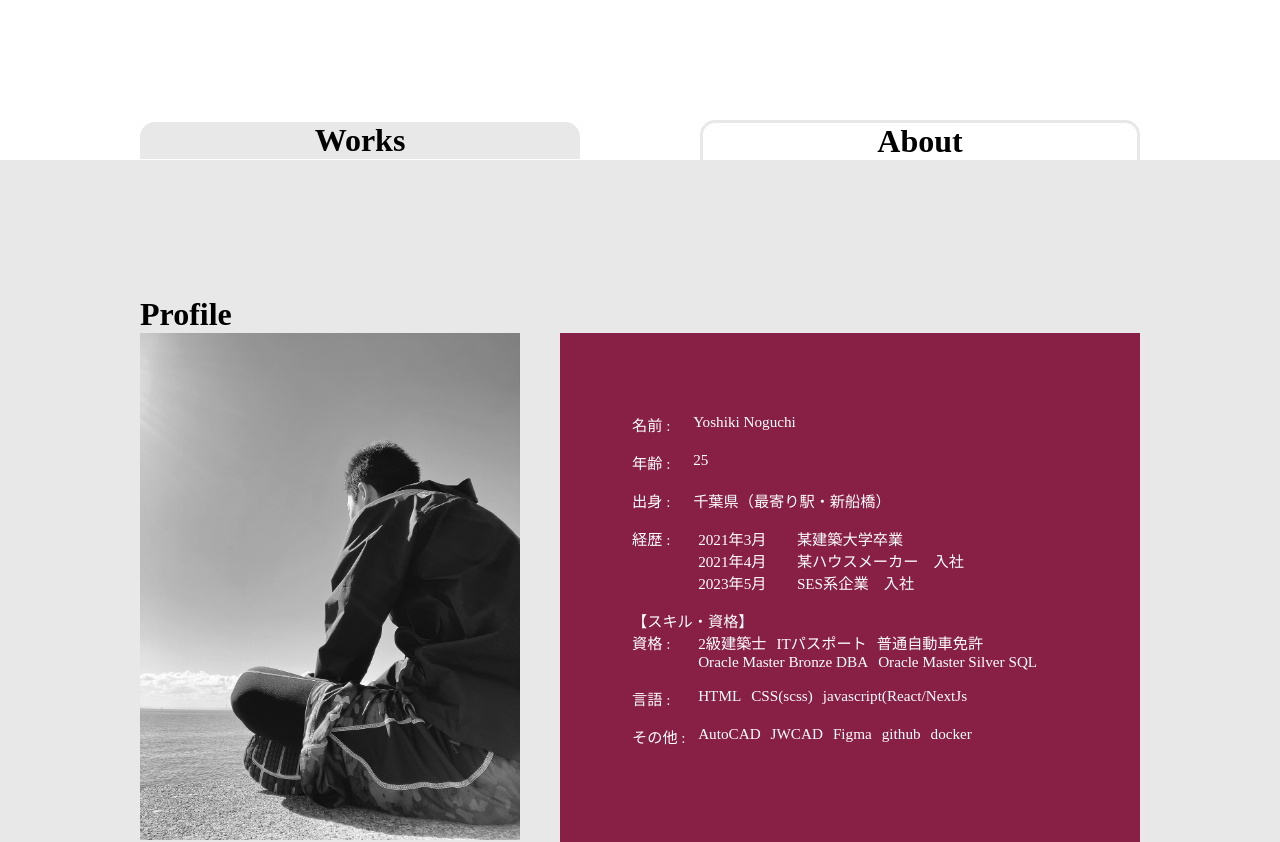
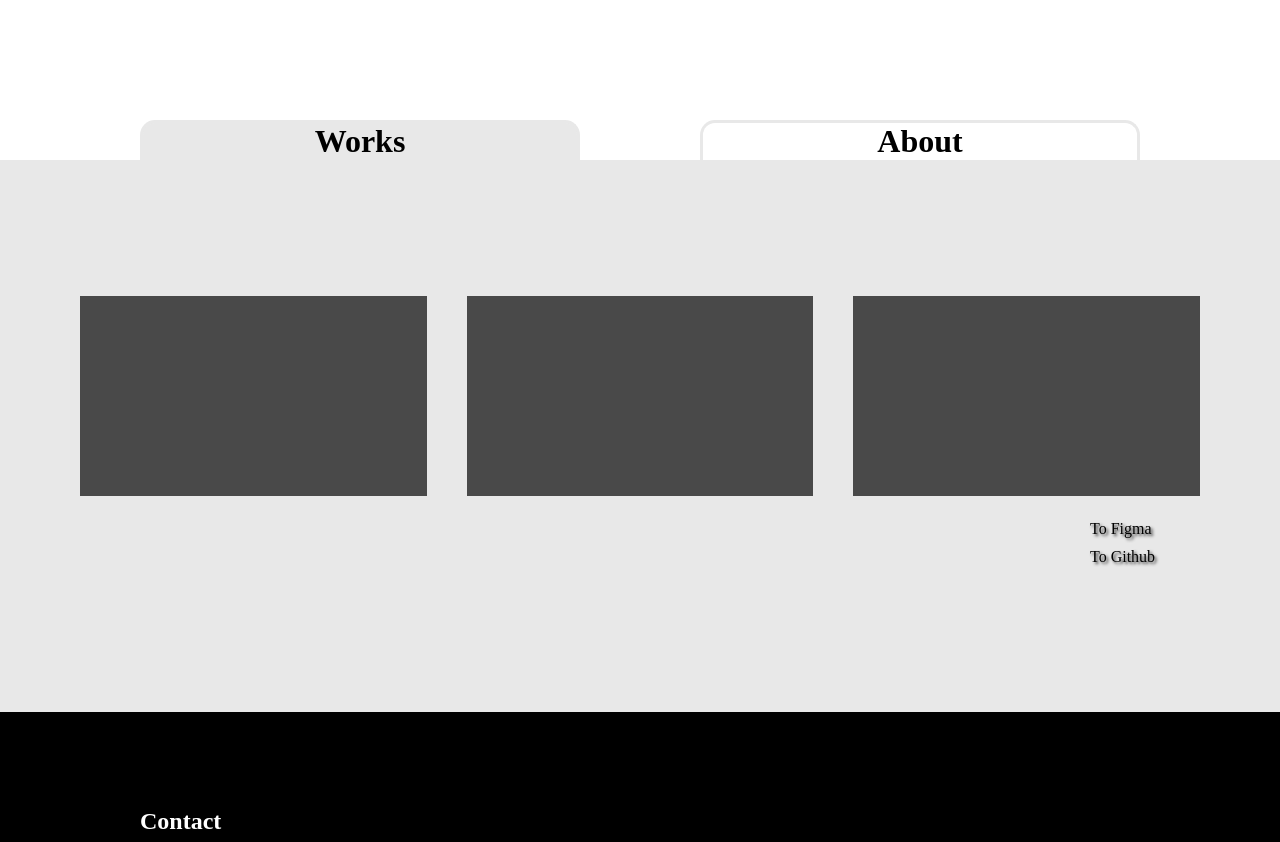
Before and after one commit to monosan77/portfolio00, a Next.js app: page / in a window 1280 px wide. Shown: the part 680-1522 px from the top of the page. Built offline with nearby package versions, Linux system fonts and the light colour scheme.

Commit message:
worksとaboutの切り替えロジックを実装

```diff
--- a/src/components/Main/MainContents/About/About.jsx
+++ b/src/components/Main/MainContents/About/About.jsx
@@ -2,9 +2,14 @@ import React from "react";
 import styles from "./About.module.css";
 import { profileData, skils } from "./AboutData";
 
-export function About() {
+export function About(props) {
+  console.log(props.onoff);
+
   return (
-    <div className={styles.contents}>
+    <div
+      id={props.onoff === "swichOn" ? styles.switchOn : styles.swichOff}
+      className={styles.contents}
+    >
       <div className={styles.About}>
         <div className={styles.Profile}>
           <h2 className={styles.title}>Profile</h2>
--- a/src/components/Main/MainContents/About/About.module.css
+++ b/src/components/Main/MainContents/About/About.module.css
@@ -47,3 +47,9 @@
 .right dl dd p {
   margin: 0 5px;
 }
+#swichOn {
+  display: block;
+}
+#swichOff {
+  display: none;
+}
--- a/src/components/Main/MainContents/MainContents.jsx
+++ b/src/components/Main/MainContents/MainContents.jsx
@@ -1,18 +1,35 @@
 import Link from "next/link";
-import React from "react";
+import React, { useState } from "react";
 import styles from "./MainContents.module.css";
 import { Works } from "./Works/Works";
 import { About } from "./About/About";
 
 export function MainContents() {
+  const [works, setWorks] = useState(true);
+  const [about, setAbout] = useState(false);
+  const handleChange = () => {
+    setWorks(!works);
+    setAbout(about ? false : true);
+  };
+  console.log(works);
   return (
     <div className={styles.container}>
       <div className={styles.titleArea}>
-        <h1>Works</h1>
-        <h1 className={styles.active}>About</h1>
+        <h1
+          className={works ? styles.active : styles.close}
+          onClick={works ? null : handleChange}
+        >
+          Works
+        </h1>
+        <h1
+          className={about ? styles.active : styles.close}
+          onClick={about ? null : handleChange}
+        >
+          About
+        </h1>
       </div>
-      {/* <Works /> */}
-      <About />
+      <Works onoff={works ? "swichOn" : "swichOff"} />
+      <About onoff={about ? "swichOn" : "swichOff"} />
     </div>
   );
 }
--- a/src/components/Main/MainContents/MainContents.module.css
+++ b/src/components/Main/MainContents/MainContents.module.css
@@ -11,12 +11,24 @@
 .titleArea h1 {
   width: 440px;
   text-align: center;
-  background-color: var(--main-color);
+
   border-top-right-radius: var(--button-radius);
   border-top-left-radius: var(--button-radius);
-}
-.titleArea .active {
-  background-color: var(--background-color);
   border: solid 3px var(--main-color);
   border-bottom: none;
 }
+.titleArea .active {
+  background-color: var(--main-color);
+  border: solid 3px var(--main-color);
+  border-bottom: none;
+}
+.titleArea .close {
+  background-color: var(--background-color);
+  cursor: pointer;
+}
+.swichOn {
+  display: block;
+}
+.swichOff {
+  display: none;
+}
--- a/src/components/Main/MainContents/Works/Works.jsx
+++ b/src/components/Main/MainContents/Works/Works.jsx
@@ -2,10 +2,16 @@ import Link from "next/link";
 import React from "react";
 import styles from "./Works.module.css";
 
-export function Works() {
+export function Works(props) {
   return (
-    <div className={styles.contents}>
-      <div className={styles.Works}>
+    <div
+      id={props.onoff === "swichOn" ? styles.switchOn : styles.swichOff}
+      className={styles.contents}
+    >
+      <div
+        id={props.onoff === "swichOn" ? styles.switchOn : styles.swichOff}
+        className={styles.Works}
+      >
         <div className={styles.grid}>
           <div className={styles.app}></div>
           <div className={styles.app}></div>
--- a/src/components/Main/MainContents/Works/Works.module.css
+++ b/src/components/Main/MainContents/Works/Works.module.css
@@ -82,3 +82,10 @@
     opacity: 1;
   }
 }
+
+#swichOn {
+  display: block;
+}
+#swichOff {
+  display: none;
+}
```
